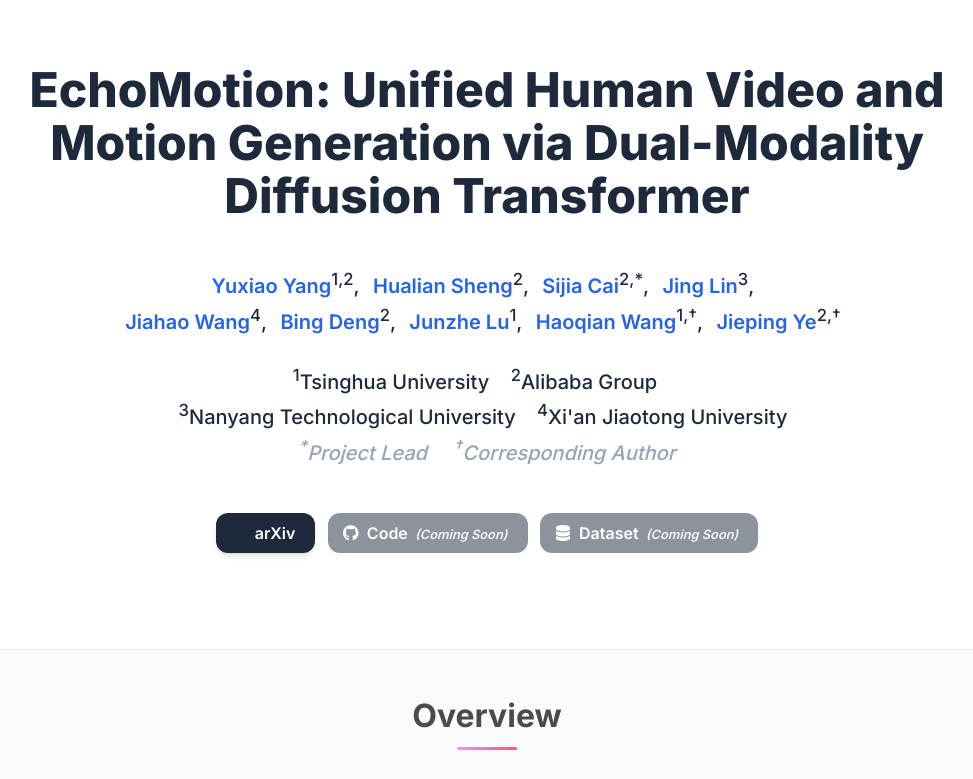
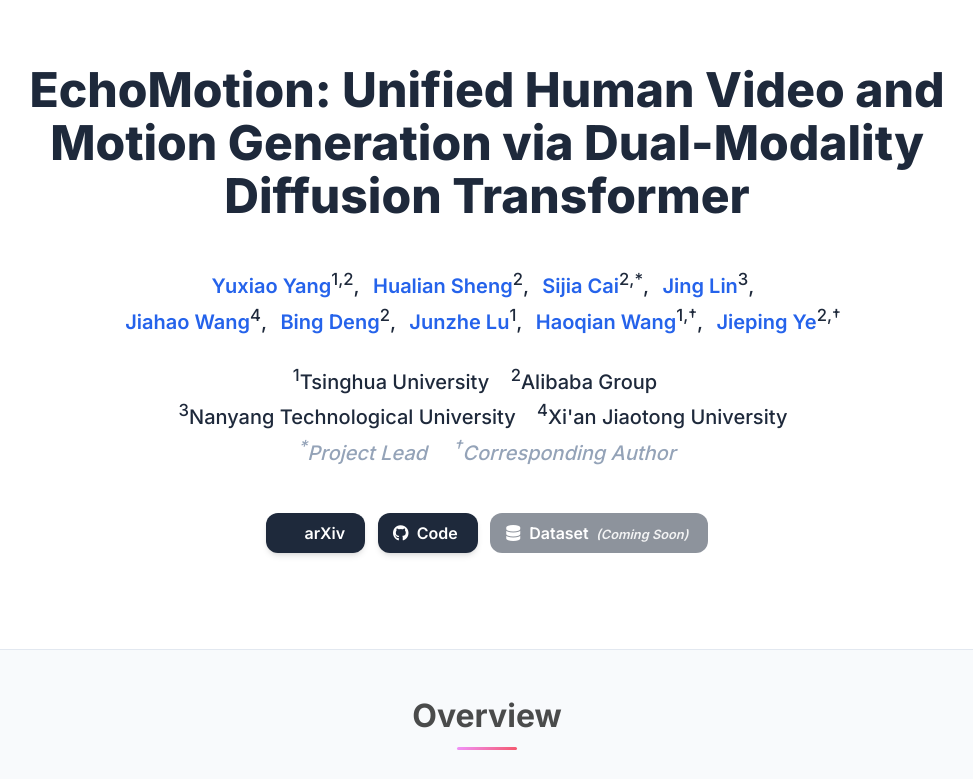
Before and after one commit to YuxiaoYang23/EchoMotion-webpage, a plain HTML site: page index.html in a window 1280 px wide. Shown: the top 779 px of the page, without its empty margins (153-1126 px from the left). Drawn offline with nearby package versions, Linux system fonts and the light colour scheme; some icons are missing.

Commit message:
update_repo

```diff
--- a/index.html
+++ b/index.html
@@ -189,15 +189,14 @@
                 </a>
               </span>
 
-                <!-- Code Button (Coming Soon) -->
+                <!-- Code Button -->
                 <span class="link-block">
-                  <a class="external-link button is-normal is-rounded is-dark" disabled>
+                  <a href="https://github.com/YuxiaoYang23/EchoMotion" target="_blank"
+                    class="external-link button is-normal is-rounded is-dark">
                     <span class="icon">
                       <i class="fab fa-github"></i>
                     </span>
-                    <span>Code
-                      <span style="font-size: 0.8em; opacity: 0.9; font-style: italic;">&nbsp;(Coming Soon)</span>
-                    </span>
+                    <span>Code</span>
                   </a>
                 </span>
 
```
